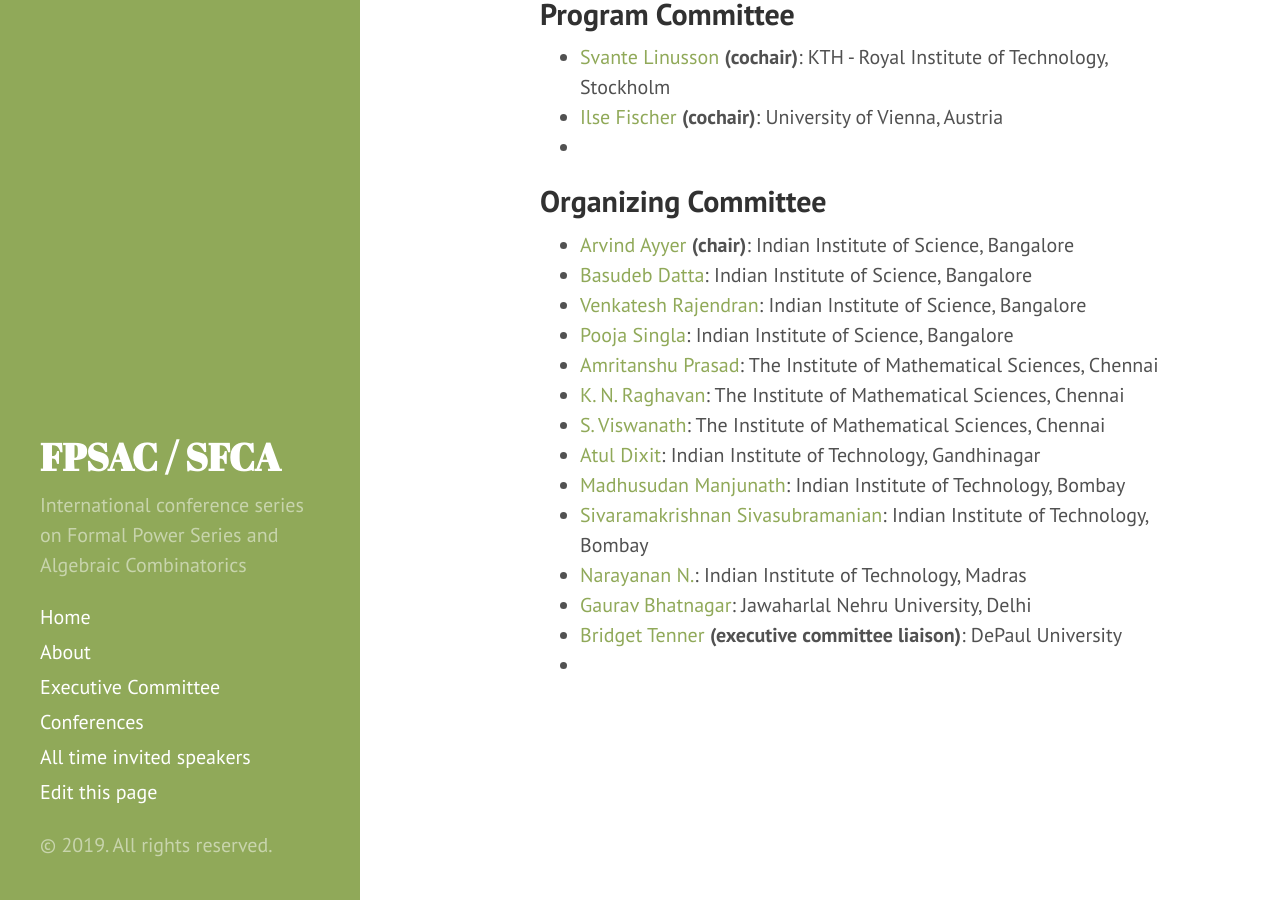
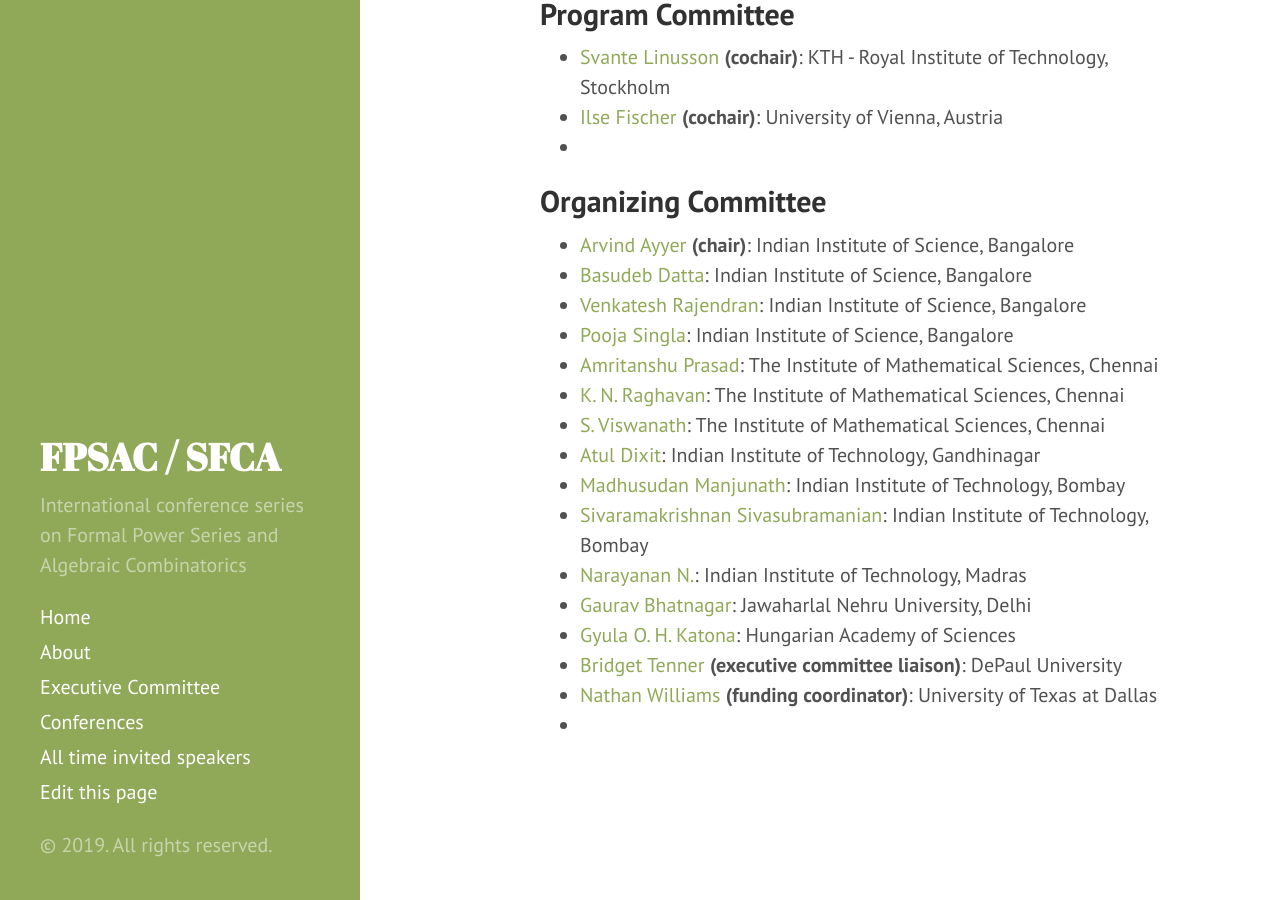
Before and after one commit to FPSAC/FPSAC.github.io, a Jekyll site: the page built from _confs/fpsac-2021.md, in a window 1280 px wide and 900 px high, scrolled down 610 px. Built offline with Jekyll 4.4.1, drawn with Linux system fonts in a browser that asks for light colours.

Commit message:
Added Nathan and Katona

```diff
--- a/_confs/fpsac-2021.md
+++ b/_confs/fpsac-2021.md
@@ -63,10 +63,17 @@
 - name: Gaurav Bhatnagar
   affiliation: Jawaharlal Nehru University, Delhi
   url: https://www.gbhatnagar.com/
+- name: Gyula O. H. Katona
+  affiliation: Hungarian Academy of Sciences
+  url: https://www.renyi.hu/%7eohkatona/
 - name: Bridget Tenner
   affiliation: DePaul University
   role: executive committee liaison
   url: https://math.depaul.edu/bridget/
+- name: Nathan Williams
+  affiliation: University of Texas at Dallas
+  role: funding coordinator
+  url: https://personal.utdallas.edu/%7enxw170830/
 - name:
   affiliation:
   url:
```
